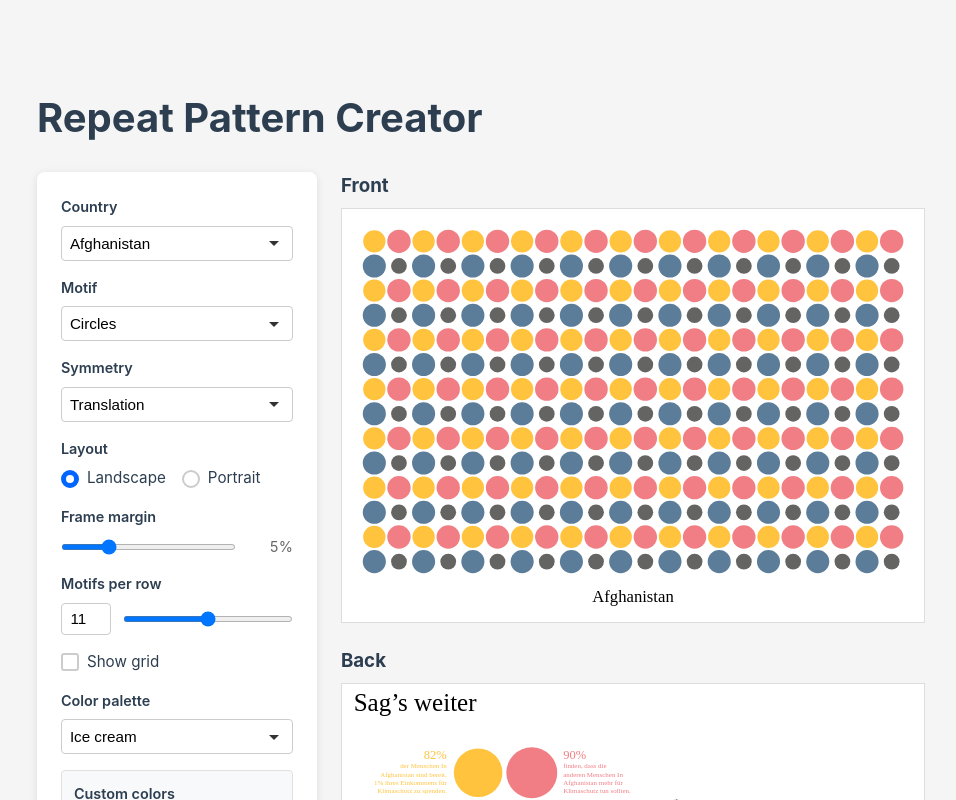
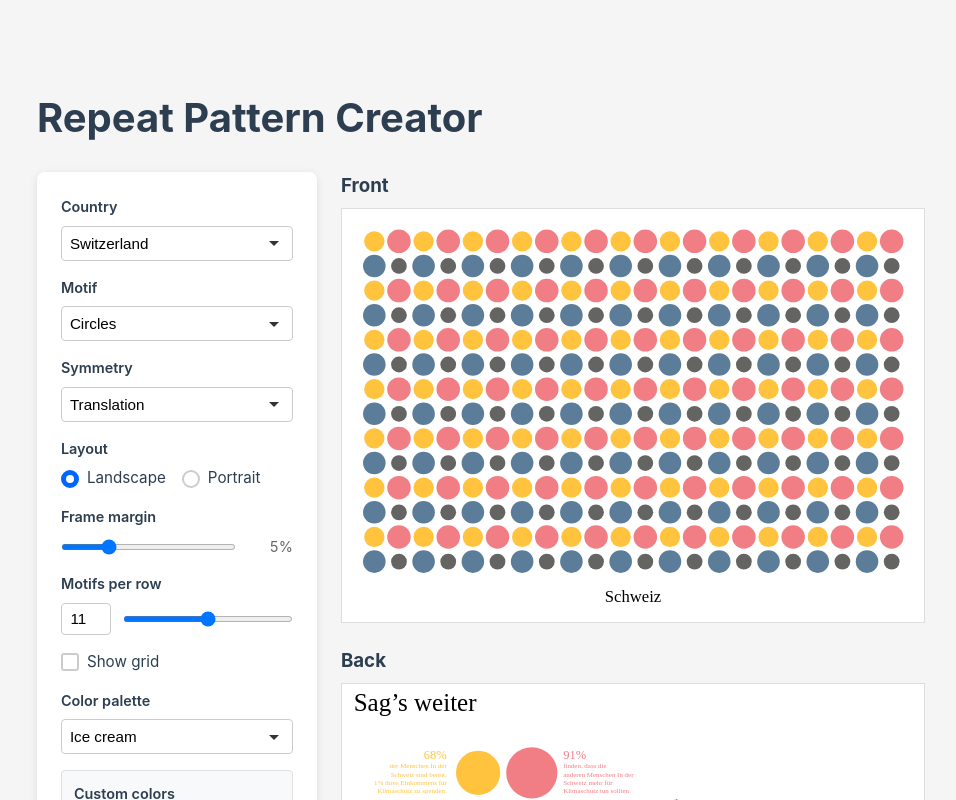
Before and after one commit to LiliGasser/repeatpattern-app, a Vue app: page / in a window 1280 px wide. Shown: the top 800 px of the page, without its empty margins (141-1097 px from the left). Built offline with nearby package versions, Linux system fonts and the light colour scheme; a web font is replaced by a local one; what p5.js-svg would draw is missing.

Commit message:
Switzerland as default country

```diff
--- a/src/components/controls/CountrySelector.vue
+++ b/src/components/controls/CountrySelector.vue
@@ -7,10 +7,10 @@
     <option :value="null" disabled>Select a country...</option>
     <option
       v-for="country in countries"
-      :key="country.name"
-      :value="country.name"
+      :key="country.country_de"
+      :value="country.country_de"
     >
-      {{ country.name }}
+      {{ country.country }}
     </option>
   </select>
 </template>
--- a/src/composables/useCountryData.js
+++ b/src/composables/useCountryData.js
@@ -27,22 +27,26 @@ export function useCountryData() {
     error.value = null
 
     try {
-      // Load GCCS matrix data
+      // Load GCCS matrix data (keyed by country_de)
       countryDataMap.value = await loadCountryMatrix()
 
       // Build countries array from the map
-      countries.value = Array.from(countryDataMap.value.entries()).map(([name, data]) => ({
-        code: name.toLowerCase().replace(/\s+/g, '-'), // Create URL-friendly code
-        name: name,
+      countries.value = Array.from(countryDataMap.value.entries()).map(([name_de, data]) => ({
+        code: name_de.toLowerCase().replace(/\s+/g, '-'), // Create URL-friendly code
+        country_de: name_de,  // German name (used as value)
         ...data
       }))
 
       console.log('Loaded data for', countries.value.length, 'countries')
       console.log('Countries:', countries.value)
 
-      // Auto-select first country if none selected
-      if (countries.value.length > 0 && !selectedCountry.value) {
-        selectedCountry.value = countries.value[0].name
+      // Auto-select Switzerland (Schweiz) as default
+      const switzerlandEntry = countries.value.find(c => c.country_de === 'Schweiz')
+      if (switzerlandEntry && !selectedCountry.value) {
+        selectedCountry.value = switzerlandEntry.country_de
+      } else if (countries.value.length > 0 && !selectedCountry.value) {
+        // Fallback to first country if Switzerland not found
+        selectedCountry.value = countries.value[0].country_de
       }
 
       loading.value = false
```
